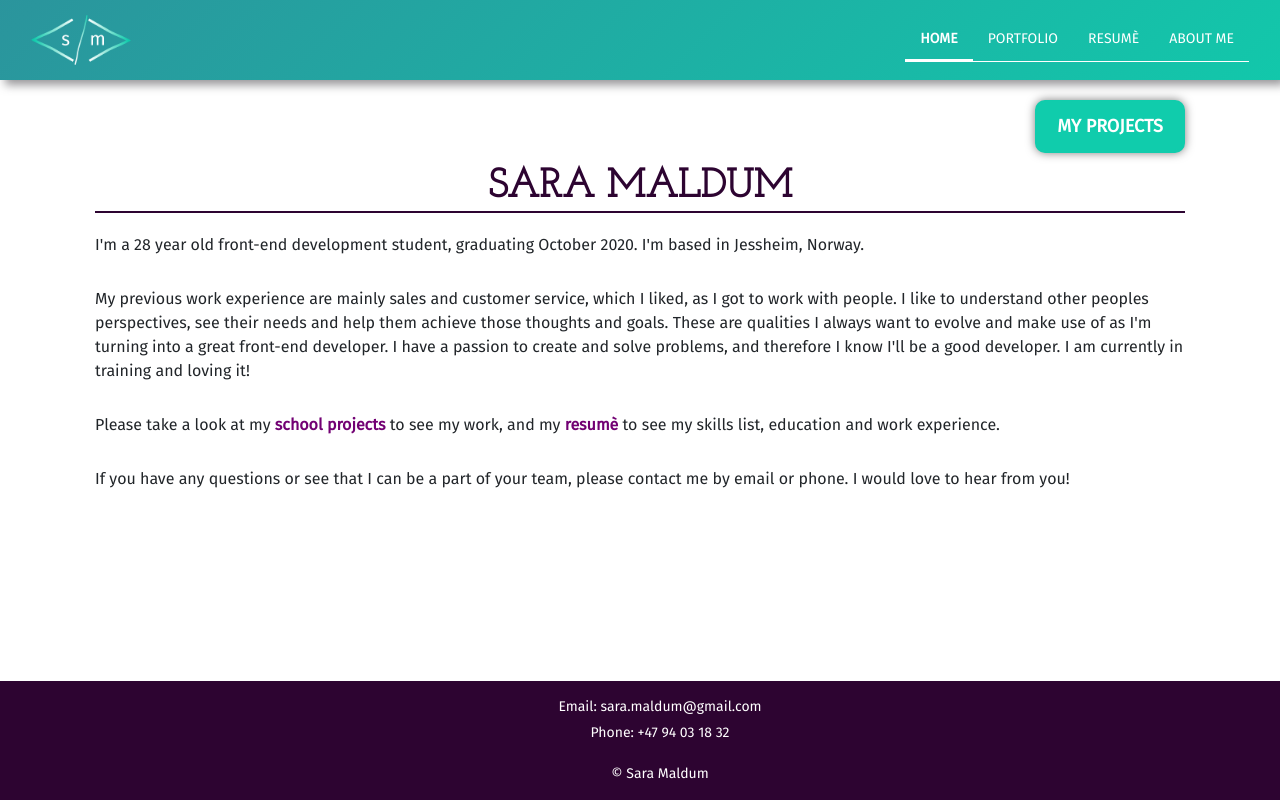
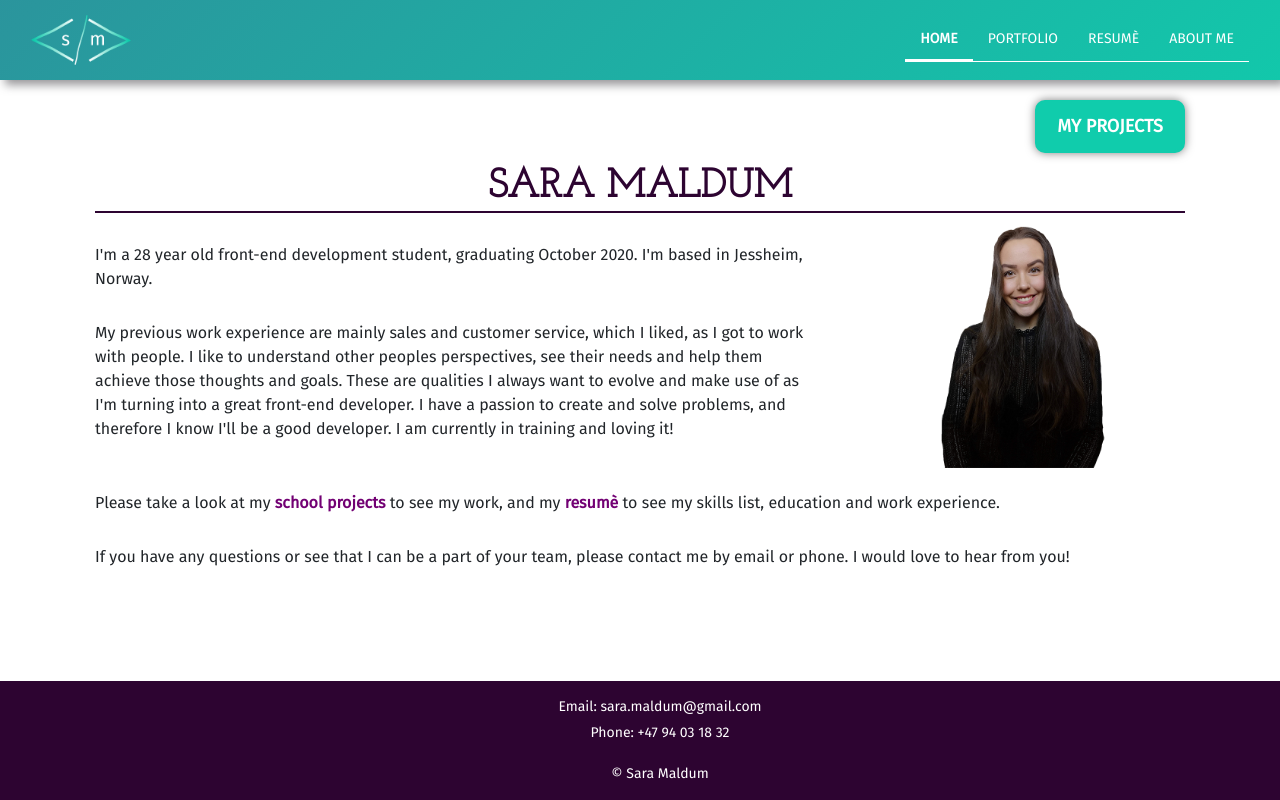
Before and after one commit to SaraMaldum/sara-maldum, a React (Create React App) app: page / in a window 1280 px wide. Built offline with nearby package versions, Linux system fonts and the light colour scheme.

Commit message:
Image added
Image of myself added to the homepage. Goes away on mobile version to keep the site clean.

```diff
--- a/src/components/home/Home.js
+++ b/src/components/home/Home.js
@@ -2,22 +2,42 @@ import React from "react";
 import Info from '../layout/info/Infotxt';
 import Heading1 from '../layout/headings/Heading1';
 import Container from 'react-bootstrap/Container';
+import Row from 'react-bootstrap/Row';
+import Col from 'react-bootstrap/Col';
 import Btn from '../layout/button/ProjectButton';
 import StyledLink from '../layout/Link';
+import Sara from '../../images/smaldum.png';
+import styled from 'styled-components';
+
+const BgCol = styled(Col)`
+    &.imgSara {
+    background-image: url(${Sara});
+    background-repeat: no-repeat;
+    background-position: center center;
+    background-blend-mode: 50px;
+    background-size: 190px;
+}
+
+`
 
 function Home() {
     return (
         <>
-            <Container className="container">
+            <Container>
                 <Btn />
                 <Heading1>Sara Maldum</Heading1>
+                <Row>
+                    <Col md={8} >
                         <Info>I'm a 28 year old front-end development student, graduating October 2020. I'm based in Jessheim, Norway.</Info>
                         <Info>My previous work experience are mainly sales and customer service, which I liked, as I got to work with people.
                         I like to understand other peoples perspectives, see their needs and help them achieve those thoughts and goals.
                         These are qualities I always want to evolve and make use of as I'm turning into a great front-end developer.
                         I have a passion to create and solve problems, and therefore I know I'll be a good developer.
                         I am currently in training and loving it!</Info>
-
+                    </Col>
+                    <BgCol md={4} className="imgSara">
+                    </BgCol>
+                </Row>
                 <Info>Please take a look at my <StyledLink to="/Portfolio">school projects</StyledLink> to see my work, and my <StyledLink to="/Resume"> resumè </StyledLink>to see my skills list, education and work experience.</Info>
 
                 <Info>If you have any questions or see that I can be a part of your team, please contact me by email or phone. I would love to hear from you!</Info>
--- a/src/components/layout/navbar/Navbar.js
+++ b/src/components/layout/navbar/Navbar.js
@@ -47,7 +47,8 @@ const StyledLink = styled(NavLink)`
         text-decoration: none;
         color: ${({ theme }) => theme.colors.hoverGreen};
         font-weight: bold;
-        border-bottom: 1px solid #B9EFEA;
+        transition: .3s;
+        filter: drop-shadow(2px 2px 2px #302E34);
     }
 `;
 
--- a/src/styles/GlobalStyles.js
+++ b/src/styles/GlobalStyles.js
@@ -5,6 +5,8 @@ const GlobalStyle = createGlobalStyle`
         margin: 0 auto;
         font-family: 'Fira Sans', sans-serif;
         font-size: 14px;
+
+
     }
     h1, h2, h3 {
         font-family: 'Josefin Slab', serif;
```
Lines whose indentation alone changed are shown as unchanged.
